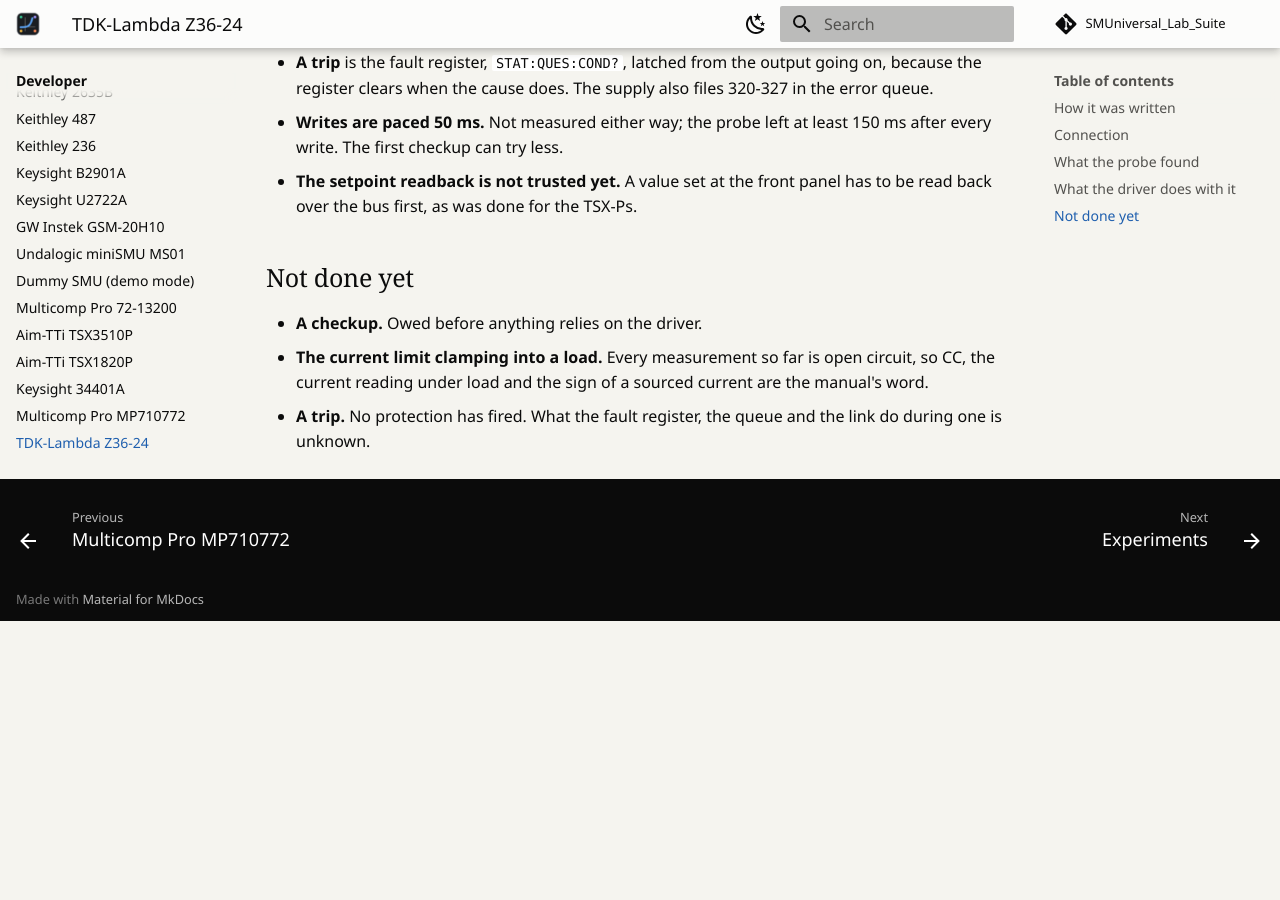
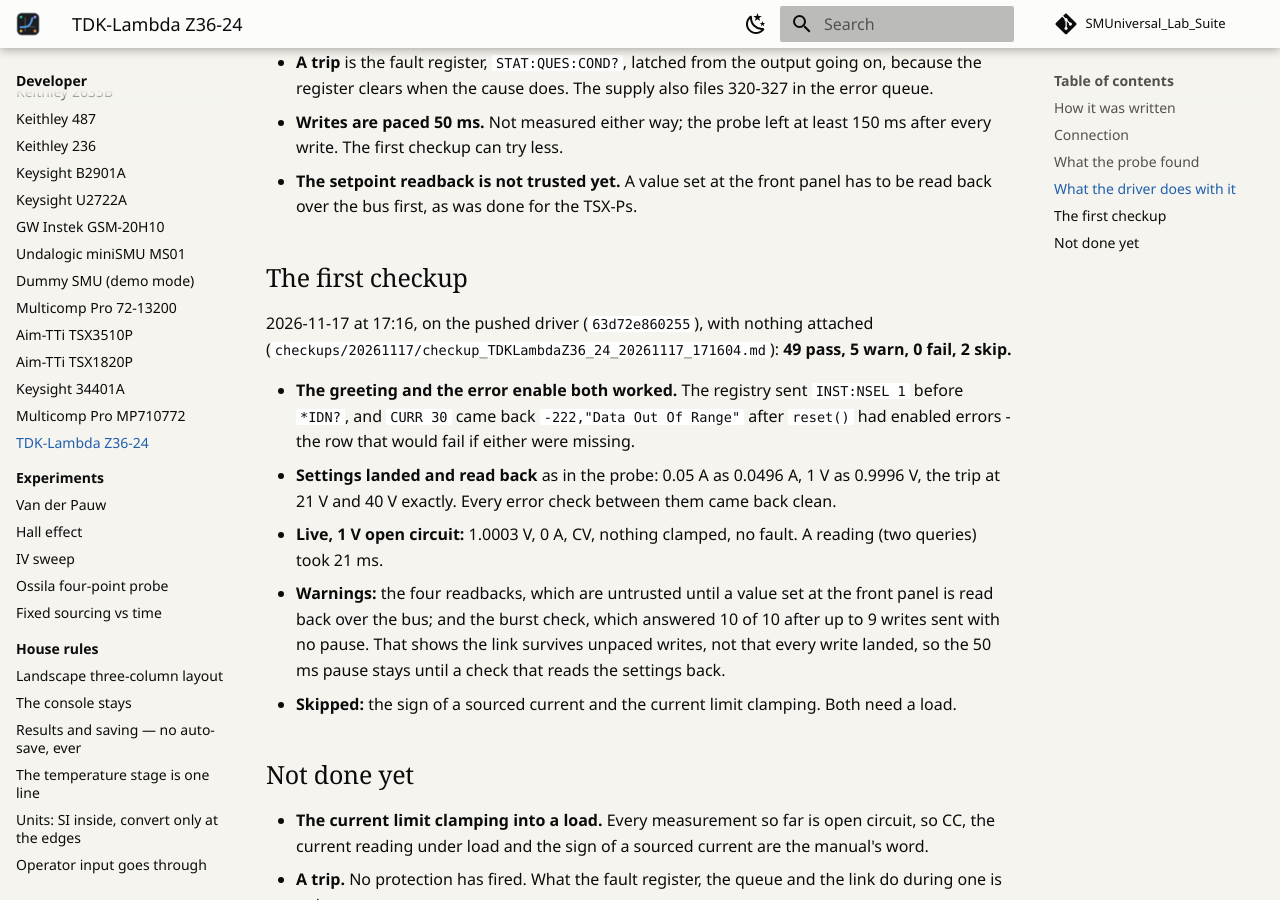
Before and after one commit to jcgutierrezg/SMUniversal_Lab_Suite, an MkDocs documentation site: the page built from docs/instruments/tdk-lambda-z36-24.md, in a window 1280 px wide and 900 px high, scrolled down 2463 px. Built offline with MkDocs 1.6.1 and Material for MkDocs 9.7.7, drawn with Linux system fonts in a browser that asks for light colours; comment, search, counter and statistics services are not loaded; before the commit the page ends 3084 px from its top, so only the background shows below that.

Commit message:
Record the Z36-24's passing checkup; nothing owed
2026-11-17 17:16 at 63d72e860255, nothing attached: 49 pass, 5 warn,
0 fail, 2 skip, bench_code 2acc553b9691. The INST:NSEL greeting and the
error enable both worked (CURR 30 -> -222). The warnings are the four
untrusted readbacks and an unpaced burst check that answered 10 of 10,
which shows the link survives but not that every write landed - so the
50 ms pause stays.

Co-Authored-By: Claude Opus 5.5 <noreply@anthropic.com>

```diff
--- a/docs/instruments/tdk-lambda-z36-24.md
+++ b/docs/instruments/tdk-lambda-z36-24.md
@@ -8,11 +8,11 @@ physical: true
 maintenance: active
 
 # --- bench facts: hand-written, and the schema requires them -------------
-bench_ever: false
-last_bench: null
-bench_notes: "no checkup yet. The driver was written from the Z+ manual and two probe sittings with tools/bench_z36.py on 2026-11-17, on COM7 with nothing attached: 03e6c87b81b2 (checkups/20261117/bench_Z36-24_20261117_150156.md) and f953dd6cc2c6 (bench_Z36-24_20261117_151543.md)"
-bench_code: null
-bench_result: null
+bench_ever: true
+last_bench: 2026-11-17
+bench_notes: "2026-11-17 checkup at 63d72e860255 (17:16) on COM7, nothing attached: 49 pass, 5 warn, 0 fail, 2 skip. The error probe CURR 30 came back -222 with errors enabled by reset(); 1 V read 1.0003 V, 0 A, CV. The warnings are the four untrusted readbacks (setpoints and trip) and a burst check that answered 10 of 10 unpaced against the declared 50 ms. The driver was written from the Z+ manual and two probe sittings with tools/bench_z36.py on 2026-11-17, on COM7 with nothing attached: 03e6c87b81b2 (checkups/20261117/bench_Z36-24_20261117_150156.md) and f953dd6cc2c6 (bench_Z36-24_20261117_151543.md)"
+bench_code: "2acc553b9691"
+bench_result: pass
 bench_result_note: null
 bench_revalidated: null
 reading_time: "10 to 16 ms per query (probe, 2026-11-17), two queries per reading - but the meter refreshes only about every 210 ms, so readings faster than that repeat"
@@ -156,9 +156,31 @@ about 0.26 s - all with nothing attached. `SETTLING_S` is 0.5 s.
   panel has to be read back over the bus first, as was done for the
   TSX-Ps.
 
+## The first checkup
+
+2026-11-17 at 17:16, on the pushed driver (`63d72e860255`), with nothing
+attached (`checkups/20261117/checkup_TDKLambdaZ36_24_20261117_171604.md`):
+**49 pass, 5 warn, 0 fail, 2 skip.**
+
+- **The greeting and the error enable both worked.** The registry sent
+  `INST:NSEL 1` before `*IDN?`, and `CURR 30` came back `-222,"Data Out
+  Of Range"` after `reset()` had enabled errors - the row that would
+  fail if either were missing.
+- **Settings landed and read back** as in the probe: 0.05 A as 0.0496 A,
+  1 V as 0.9996 V, the trip at 21 V and 40 V exactly. Every error check
+  between them came back clean.
+- **Live, 1 V open circuit:** 1.0003 V, 0 A, CV, nothing clamped, no
+  fault. A reading (two queries) took 21 ms.
+- **Warnings:** the four readbacks, which are untrusted until a value
+  set at the front panel is read back over the bus; and the burst check,
+  which answered 10 of 10 after up to 9 writes sent with no pause. That
+  shows the link survives unpaced writes, not that every write landed,
+  so the 50 ms pause stays until a check that reads the settings back.
+- **Skipped:** the sign of a sourced current and the current limit
+  clamping. Both need a load.
+
 ## Not done yet
 
-- **A checkup.** Owed before anything relies on the driver.
 - **The current limit clamping into a load.** Every measurement so far
   is open circuit, so CC, the current reading under load and the sign of
   a sourced current are the manual's word.
```
Also changed, not shown: docs/guide/instruments/index.md (+1 -1 lines), docs/guide/instruments/tdk-lambda-z36-24.md (+1 -3 lines), docs/open/checkup-owed.md (+1 -1 lines).
